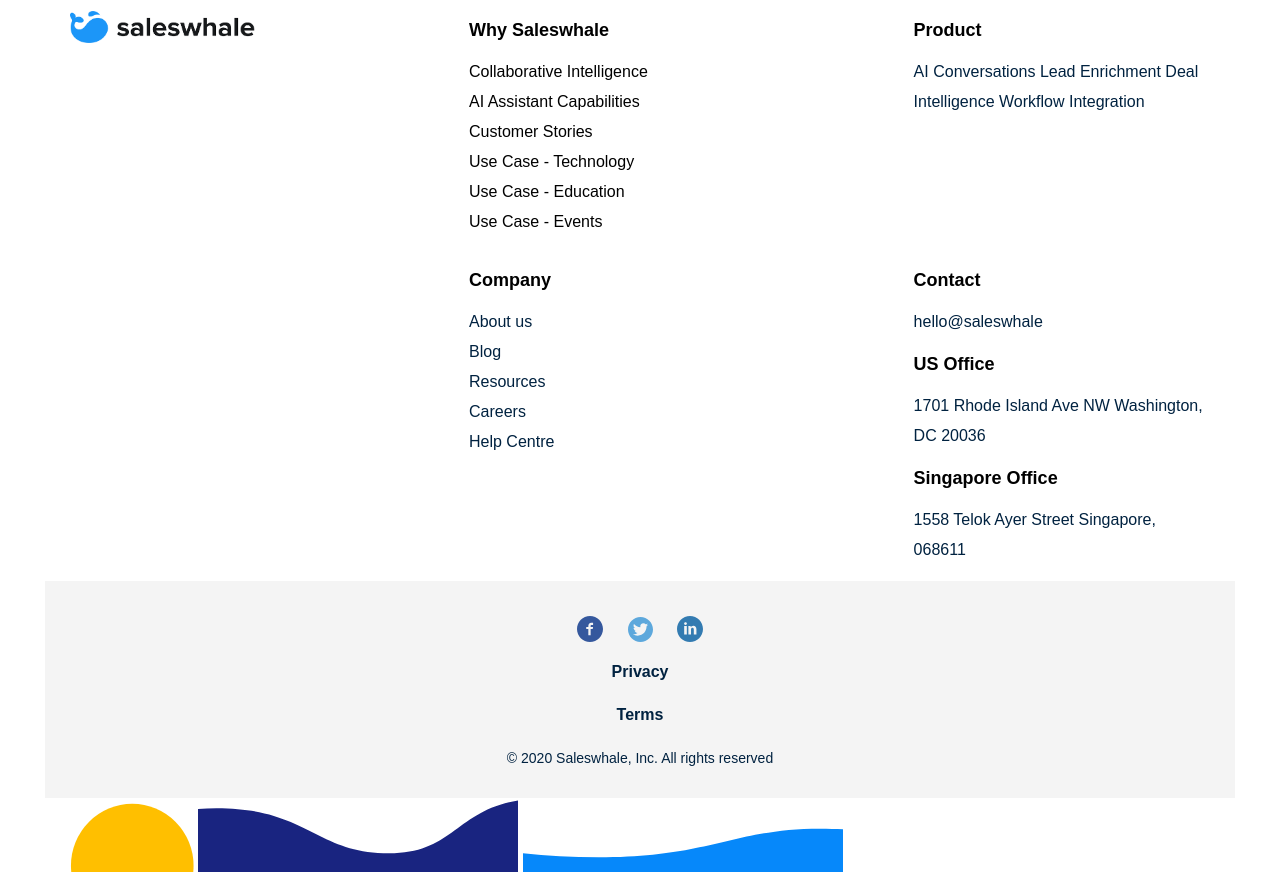
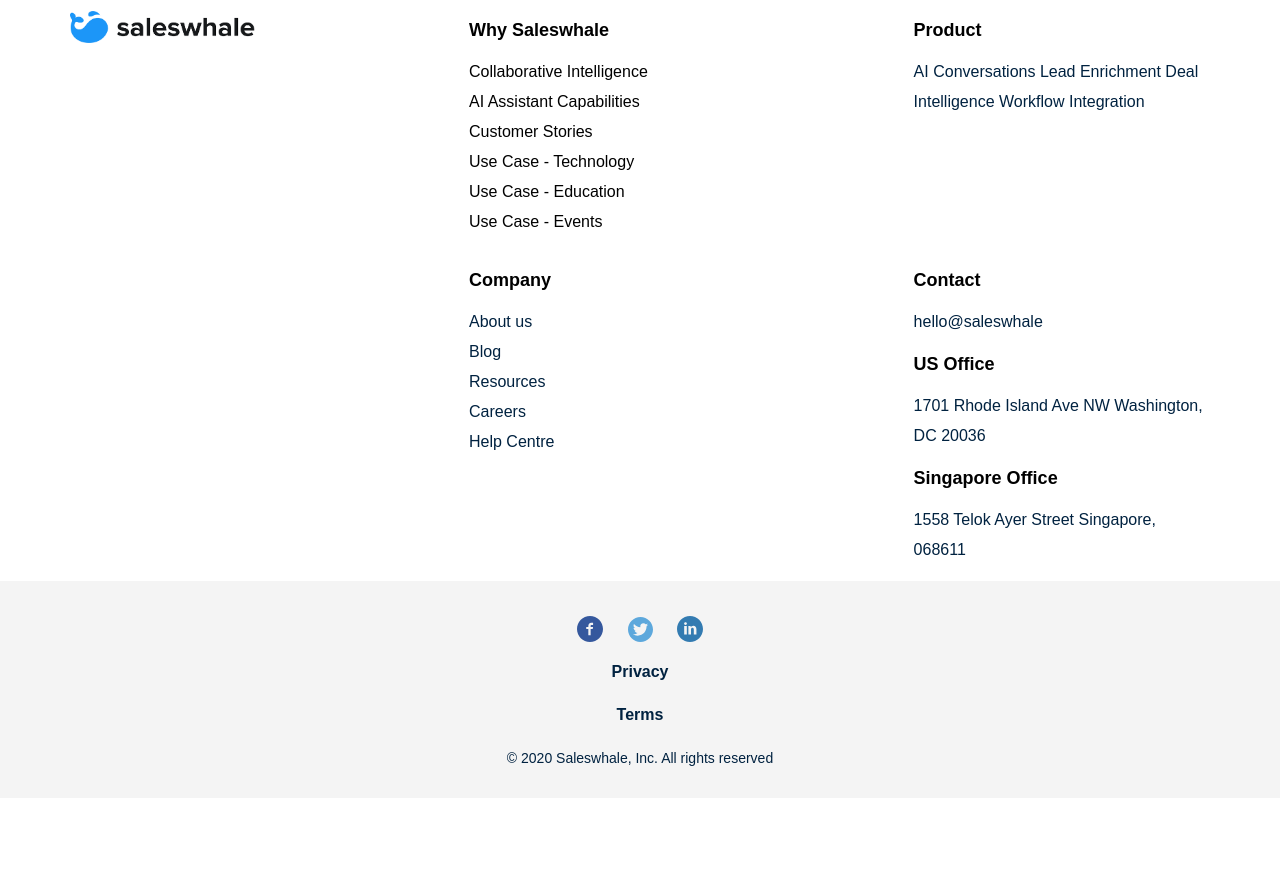
Before and after one commit to Cherfez/saleswhale, a plain HTML site: page index.html in a window 1280 px wide. Shown: the part 3101-3977 px from the top of the page. After the commit the page ends 3899 px from the top, so only its background shows below. Drawn offline with Linux system fonts and the light colour scheme.

Commit message:
footer done

```diff
--- a/index.html
+++ b/index.html
@@ -238,21 +238,6 @@
         <a href='#'>Terms</a>
         <p>&copy; 2020 Saleswhale, Inc. All rights reserved</p>
       </div>
-
-      <div class="footer-waves">
-        <svg width="124" height="69" viewBox="0 0 124 69" fill="none" xmlns="http://www.w3.org/2000/svg">
-          <ellipse cx="62.2616" cy="62.6495" rx="61.3075" ry="61.836" fill="#FFBF00"/>
-          </svg>
-
-          <svg width="320" height="74" viewBox="0 0 320 74" fill="none" xmlns="http://www.w3.org/2000/svg">
-            <path d="M-384.806 76.6344C-83.3387 62.7138 -72.66 10.2474 18.5195 10.2474C109.699 10.2474 117.503 55.3357 191.021 55.3357C264.54 55.3357 256.531 0 351.407 0C428.622 0 498.65 66.4028 547.32 66.4028C595.99 66.4028 552.043 69.682 588.187 75.4205C440.327 75.4205 -384.806 76.6344 -384.806 76.6344Z" fill="#192480"/>
-            </svg>
-
-            <svg width="320" height="44" viewBox="0 0 320 44" fill="none" xmlns="http://www.w3.org/2000/svg">
-              <path d="M594 46.6345C562.127 29.3041 532.341 38.539 470.757 32.3393C409.174 26.1397 383.287 0.653809 297.049 0.653809C210.811 0.653809 187.618 29.3041 75.5312 29.3041C-36.5558 29.3041 -121.162 0.653809 -186.359 0.653809C-251.557 0.653809 -273.479 18.8565 -318.633 29.3041C-363.786 39.7516 -411.969 23.1743 -444 46.6345C-391.409 46.6345 594 46.6345 594 46.6345Z" fill="#0688FA"/>
-              </svg>
-
-      </div>
     </footer>
 
     <script src="main.js"></script>
--- a/main.css
+++ b/main.css
@@ -504,6 +504,9 @@ footer .footer-other p {
   footer .footer-content .footer-contact {
     width: 40%;
   }
+  footer .footer-other {
+    margin: 0 -70px;
+  }
 }
 
 @media (min-width: 1440px) {
```
